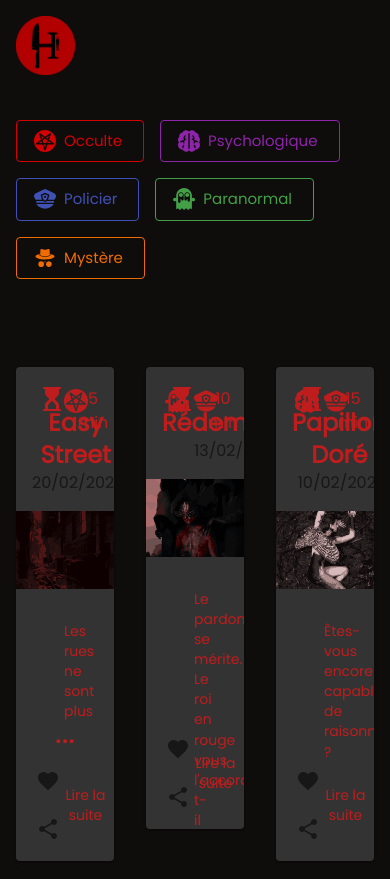
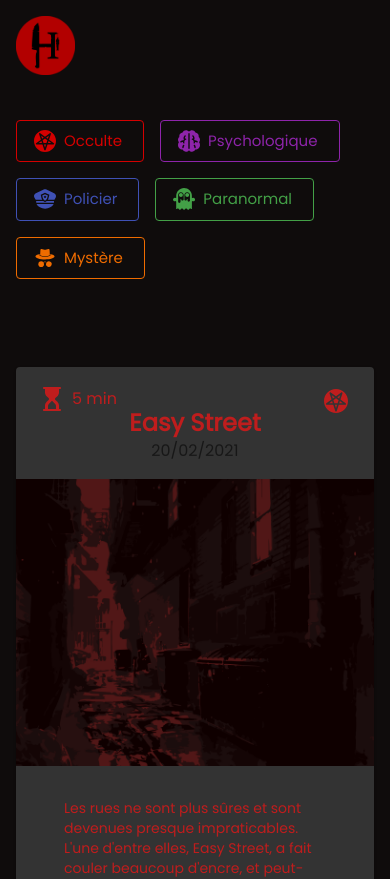
Before and after one commit to maescabra/HorrorFictumEst, a React (Create React App) app: page / in a window 390 px wide. Shown: the top 879 px of the page. Built offline with nearby package versions, Linux system fonts and the light colour scheme.

Commit message:
add breakpoints

```diff
--- a/src/components/Catalog.jsx
+++ b/src/components/Catalog.jsx
@@ -5,7 +5,7 @@
     return (
         <Grid container spacing={4}>
             {storylist.map(({ genres, description, title, tempsLecture, url, image, date }, index) =>
-                <Grid key={index} item xs={4}>
+                <Grid key={index} item xs={12} sm={6} lg={4}>
                     <StoryCard
                         title={title}
                         date={date}
```
